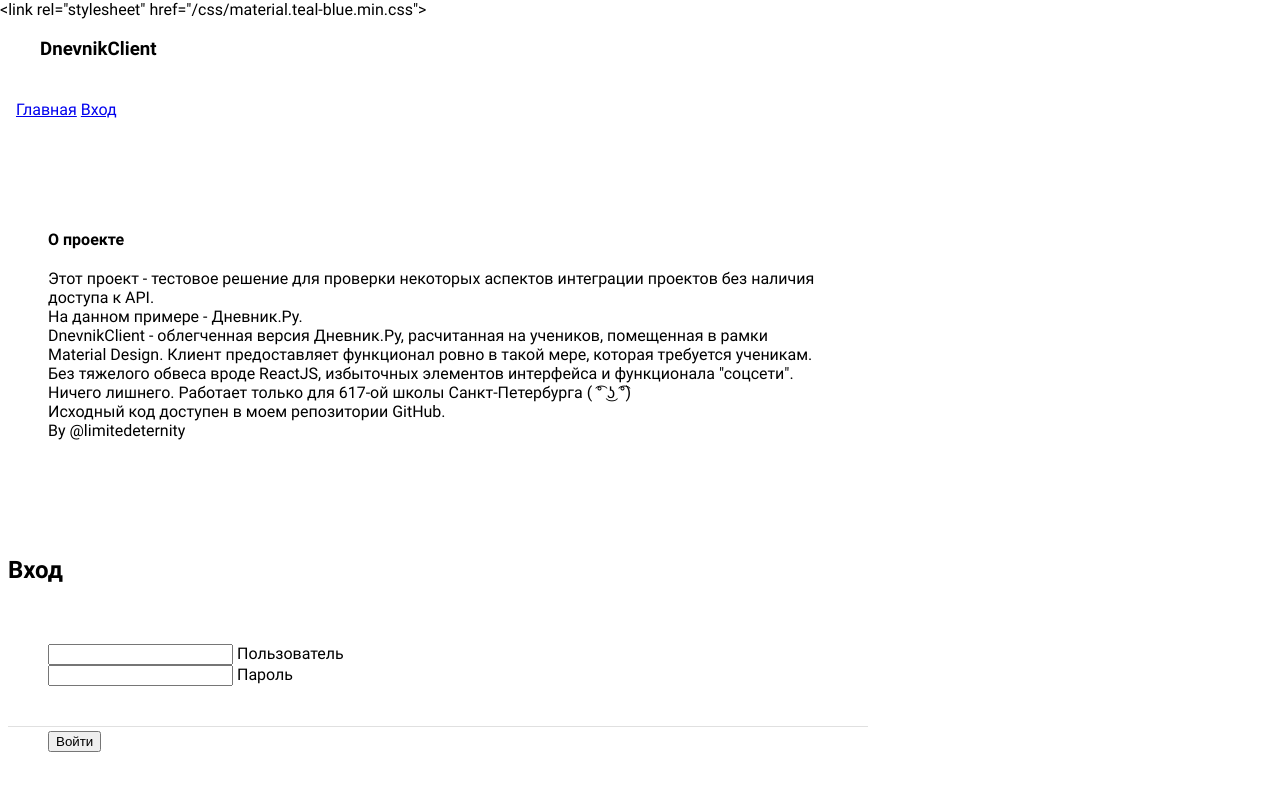
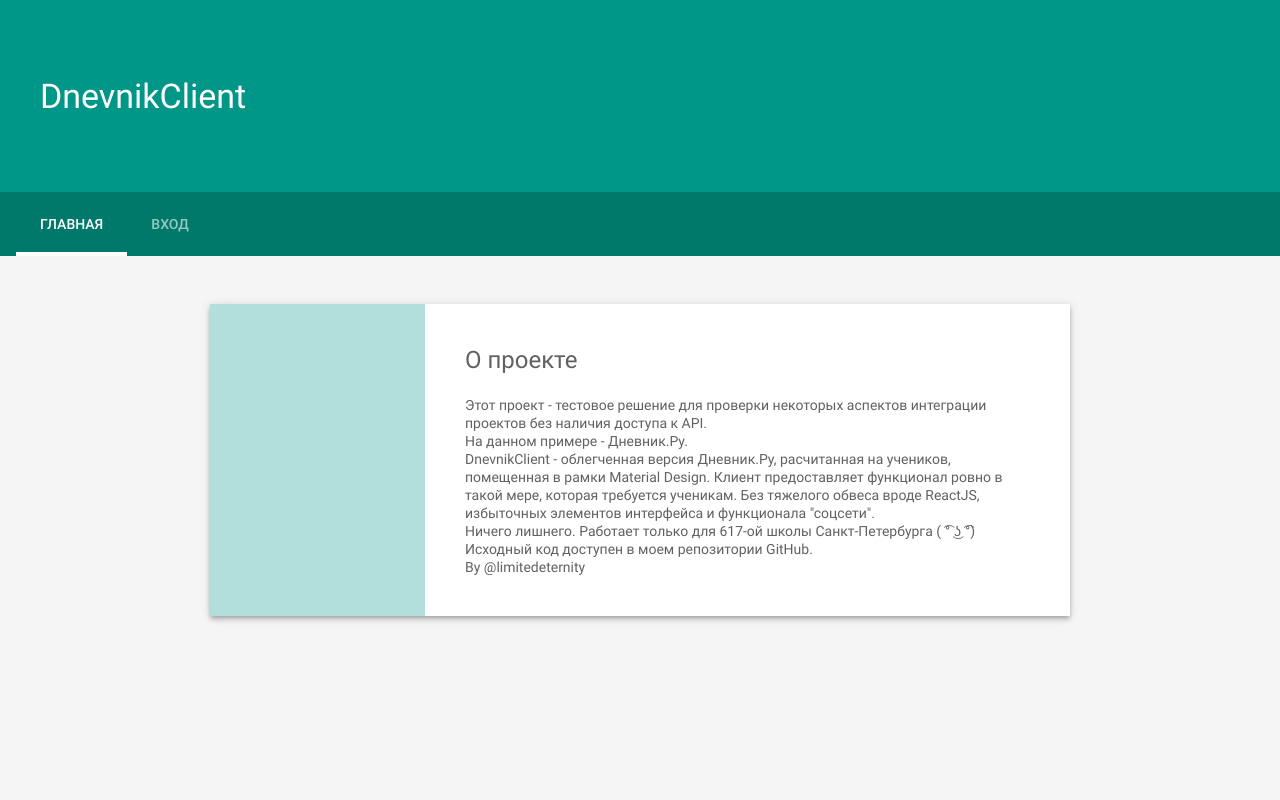
Before and after one commit to limitedeternity/dnevnik-client, a Flask app: page / in a window 1280 px wide. Run offline with Flask 2, Linux system fonts and the light colour scheme; parts of the project's set-up code (start-up, migrations or seed data) failed here and were passed over; some libraries are stand-ins or nearby versions.

Commit message:
Add files via upload

```diff
--- a/server.py
+++ b/server.py
@@ -66,19 +66,7 @@ Template handling
 
 @app.route("/", methods=['GET'])
 def index():
-    styles = {
-        'teal': '<link rel="stylesheet" href="/css/material.teal-blue.min.css">'
-    }
-
-    try:
-        if 'Style' in request.cookies:
-            response = make_response(render_template('index.html', style=styles[request.cookies.get('Style')]))
-
-        else:
-            response = make_response(render_template('index.html', style=styles['teal']))
-
-    except KeyError:
-        response = make_response(render_template('index.html', style=styles['teal']))
+    response = make_response(render_template('index.html'))
 
     response.headers['X-Content-Type-Options'] = 'nosniff'
     response.headers['X-Frame-Options'] = 'DENY'
@@ -91,19 +79,7 @@ def index():
 
 @app.route("/main", methods=['GET'])
 def main():
-    styles = {
-        'teal': '<link rel="stylesheet" href="/css/material.teal-blue.min.css">'
-    }
-
-    try:
-        if 'Style' in request.cookies:
-            response = make_response(render_template('index.html', style=styles[request.cookies.get('Style')]))
-
-        else:
-            response = make_response(render_template('index.html', style=styles['teal']))
-
-    except KeyError:
-        response = make_response(render_template('index.html', style=styles['teal']))
+    response = make_response(render_template('index_logged_in.html'))
 
     response.headers['X-Content-Type-Options'] = 'nosniff'
     response.headers['X-Frame-Options'] = 'DENY'
--- a/templates/index.html
+++ b/templates/index.html
@@ -18,7 +18,7 @@
     <link rel="manifest" href="/config/manifest.json" />
     <link rel="stylesheet" href="/css/Roboto.css">
     <link rel="stylesheet" href="/css/md_icons.css">
-    {{ style }}
+    <link rel="stylesheet" href="/css/material.teal-blue.min.css">
     <link rel="stylesheet" href="/css/styles.css">
     <script type="text/javascript">
         if (Cookies.get('DnevnikLogin') !== undefined) {
--- a/templates/index_logged_in.html
+++ b/templates/index_logged_in.html
@@ -19,7 +19,7 @@
     <link rel="manifest" href="/config/manifest.json" />
     <link rel="stylesheet" href="/css/Roboto.css">
     <link rel="stylesheet" href="/css/md_icons.css">
-    {{ style }}
+    <link rel="stylesheet" href="/css/material.teal-blue.min.css">
     <link rel="stylesheet" href="/css/styles.css">
   </head>
   <body class="mdl-demo mdl-color--grey-100 mdl-color-text--grey-700 mdl-base">
```
